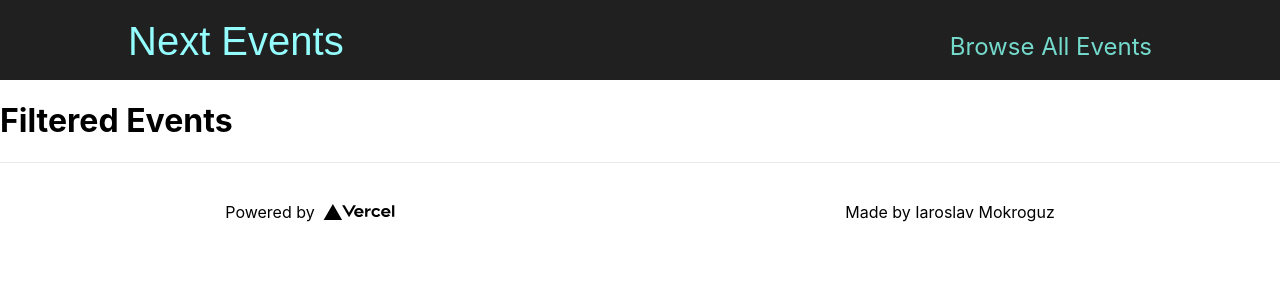
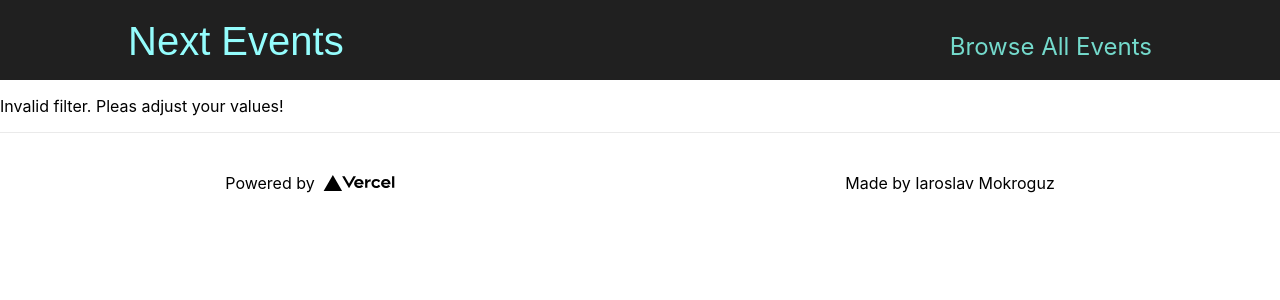
Before and after one commit to maustrauk/next-events, a Next.js app: page /events in a window 1280 px wide. Shown: the top 300 px of the page. Built offline with nearby package versions, Linux system fonts and the light colour scheme.

Commit message:
adding Filtered Events page

```diff
--- a/pages/events/[...slug].js
+++ b/pages/events/[...slug].js
@@ -1,7 +1,40 @@
+import { useRouter } from "next/router";
+import EventList from "../../components/events/event-list";
+import { getFilteredEvents } from "../../dummy-data";
+
 const FilteredEventsPage = () => {
+    const router = useRouter();
+
+    const filterData = router.query.slug;
+
+    if (!filterData) {
+        return <p className='center'>Loading</p>
+    }
+
+    const filteredYear = filterData[0];
+    const filteredMonth = filterData[1];
+
+    const numYear = +filteredYear;
+    const numMonth = +filteredMonth;
+
+    const badInput = isNaN(numYear) || isNaN(numMonth) || numYear > 2030 || numYear < 2021 || numMonth <= 0 || numMonth > 12;
+
+    if (badInput) {
+        return <p>Invalid filter. Pleas adjust your values!</p>
+    }
+
+    const filteredEvents = getFilteredEvents({
+        year: numYear,
+        month: numMonth,
+    });
+
+    if (!filteredEvents || filteredEvents.length === 0) {
+        return <p>No events found for the chosen filter!</p>
+    }
+
     return (
         <div>
-            <h1>Filtered Events</h1>
+            <EventList items={filteredEvents}/>
         </div>
     )
 }
```
